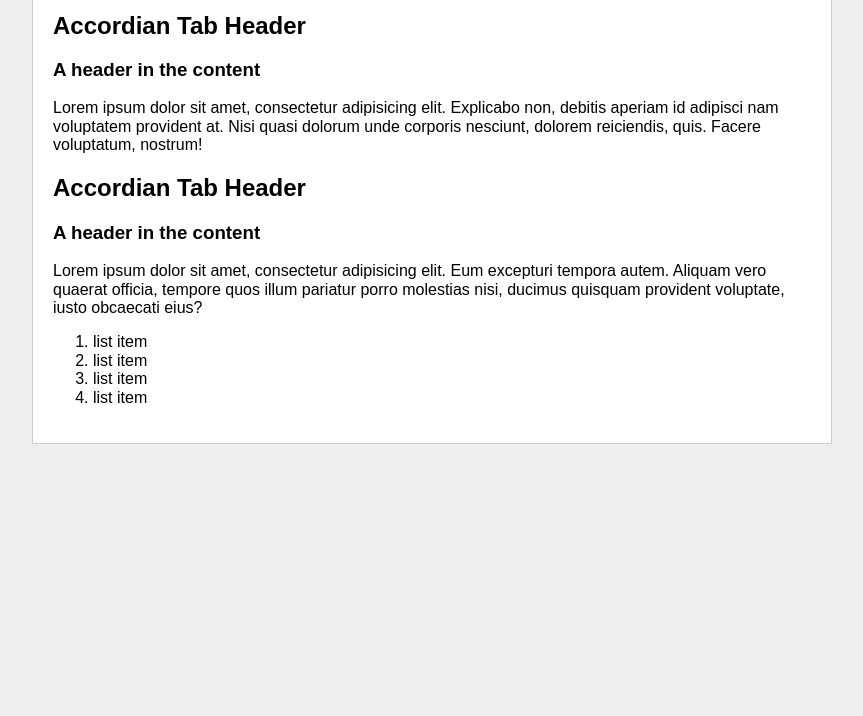
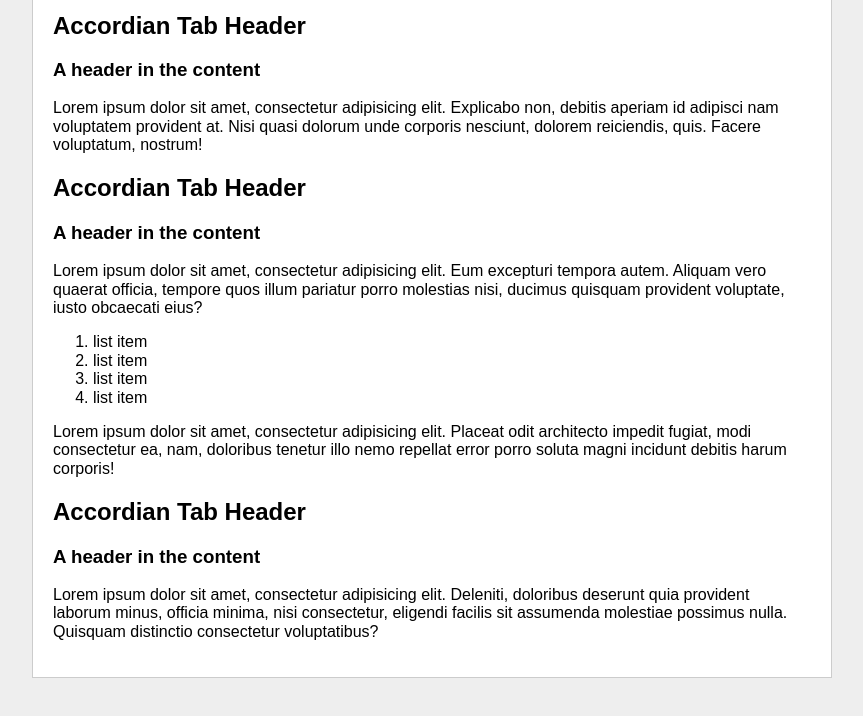
Before and after one commit to EricSnell/jquery_ui, a plain HTML site: page accordian.html in a window 1280 px wide. Shown: the part 140-856 px from the top of the page, without its empty margins (208-1071 px from the left). Before the commit the page ends 800 px from the top, so only its background shows below. Drawn offline with nearby package versions, Linux system fonts and the light colour scheme; files that its build step writes are made by us from their sources.

Commit message:
added accordian content

```diff
--- a/accordian.html
+++ b/accordian.html
@@ -39,9 +39,19 @@
             <li>list item</li>
             <li>list item</li>
           </ol>
+          <p>Lorem ipsum dolor sit amet, consectetur adipisicing elit. Placeat odit architecto
+            impedit fugiat, modi consectetur ea, nam, doloribus tenetur illo nemo repellat error
+            porro soluta magni incidunt debitis harum corporis!</p>
         </div>
 
-
+        <h2>Accordian Tab Header</h2>
+        <div>
+          <h3>A header in the content</h3>
+          <p>Lorem ipsum dolor sit amet, consectetur adipisicing elit. Deleniti, doloribus deserunt
+            quia provident laborum minus, officia minima, nisi consectetur, eligendi facilis sit
+            assumenda molestiae possimus nulla. Quisquam distinctio consectetur voluptatibus?</p>
+          </div>
+        </div><!-- #accordian -->
 
   </div><!-- .container -->
 
--- a/js/script.js
+++ b/js/script.js
@@ -27,6 +27,8 @@ $((() => {
   $('#sortable').sortable({ connectWith: '#sortable-too', placeholder: 'placeholder-box' });
   $('#sortable-too').sortable({ connectWith: '#sortable', placeholder: 'placeholder-box' });
 
+  // ACCORDIAN
 
+  $('#accordian').accordian();
 
 }));
```
